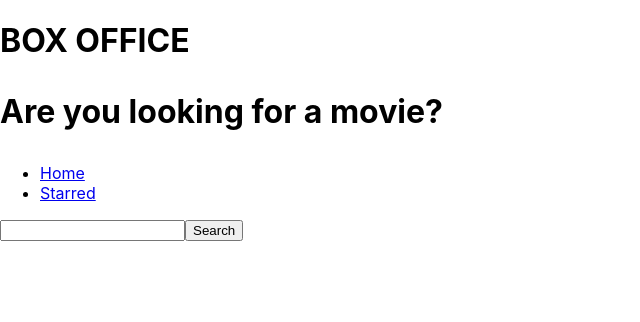
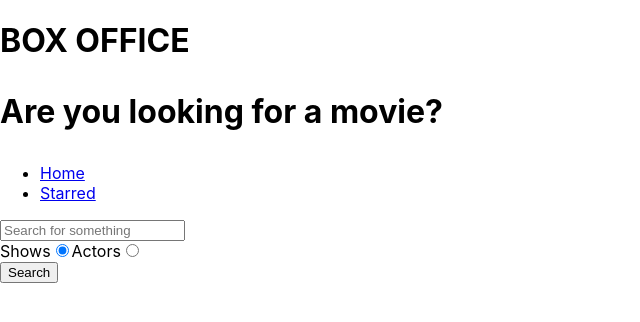
Before and after one commit to Pratham-R-Kumar/Box-Office, a React (Create React App) app: page / in a window 1280 px wide. Shown: the top 322 px of the page, without its empty margins (0-640 px from the left). Built offline with nearby package versions, Linux system fonts and the light colour scheme.

Commit message:
Added radio buttons

```diff
--- a/src/Pages/Home.js
+++ b/src/Pages/Home.js
@@ -5,11 +5,13 @@
 const Home = () => {
   const [input, inputState] = useState('');
   const [results, setResult] = useState(null);
+  const [showOptions, setShowOptions] = useState('shows');
+  const isShowsShown = showOptions === 'shows';
   const onInputChange = ev => {
     inputState(ev.target.value);
   };
   const onSubmitSearch = () => {
-    apiGet(`/search/shows?q=${input}`).then(result => {
+    apiGet(`/search/${showOptions}?q=${input}`).then(result => {
       setResult(result);
     });
   };
@@ -25,25 +27,51 @@
     }
 
     if (results && results.length > 0) {
-      return (
-        <div>
-          {results.map(item => (
-            <div key={item.show.id}>{item.show.name}</div>
-          ))}
-        </div>
-      );
+      return results[0].show
+        ? results.map(item => <div key={item.show.id}>{item.show.name}</div>)
+        : results.map(item => (
+            <div key={item.person.id}>{item.person.name}</div>
+          ));
     }
 
     return null;
   };
+
+  const onRadioChange = ev => {
+    setShowOptions(ev.target.value);
+  };
+
   return (
     <MainPage>
       <input
         type="text"
         onChange={onInputChange}
         onKeyDown={onKeyDown}
+        placeholder="Search for something"
         value={input}
       />
+      <div>
+        <label htmlFor="search-shows">
+          Shows
+          <input
+            id="search-shows"
+            type="radio"
+            value="shows"
+            checked={isShowsShown}
+            onChange={onRadioChange}
+          />
+        </label>
+        <label htmlFor="search-actor">
+          Actors
+          <input
+            id="search-actor"
+            type="radio"
+            value="people"
+            checked={!isShowsShown}
+            onChange={onRadioChange}
+          />
+        </label>
+      </div>
       <button type="button" onClick={onSubmitSearch}>
         {' '}
         Search{' '}
```
